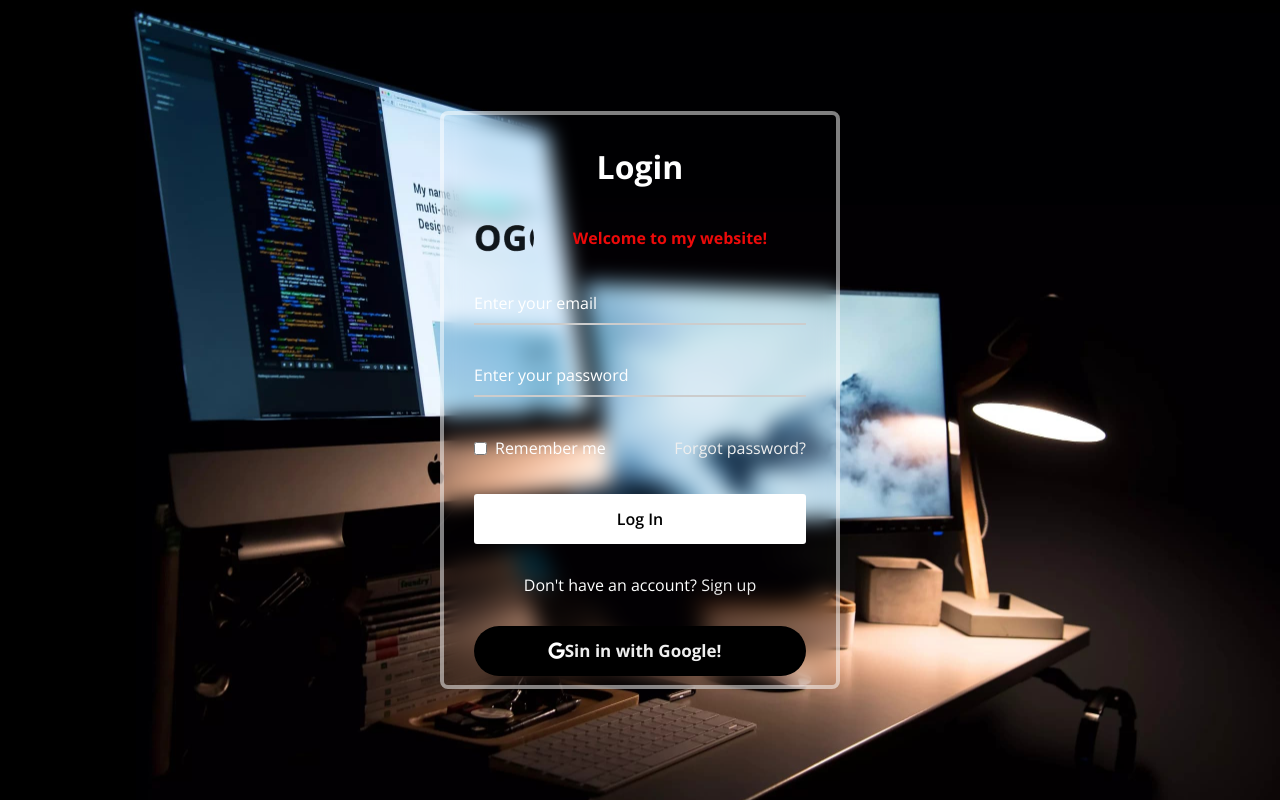
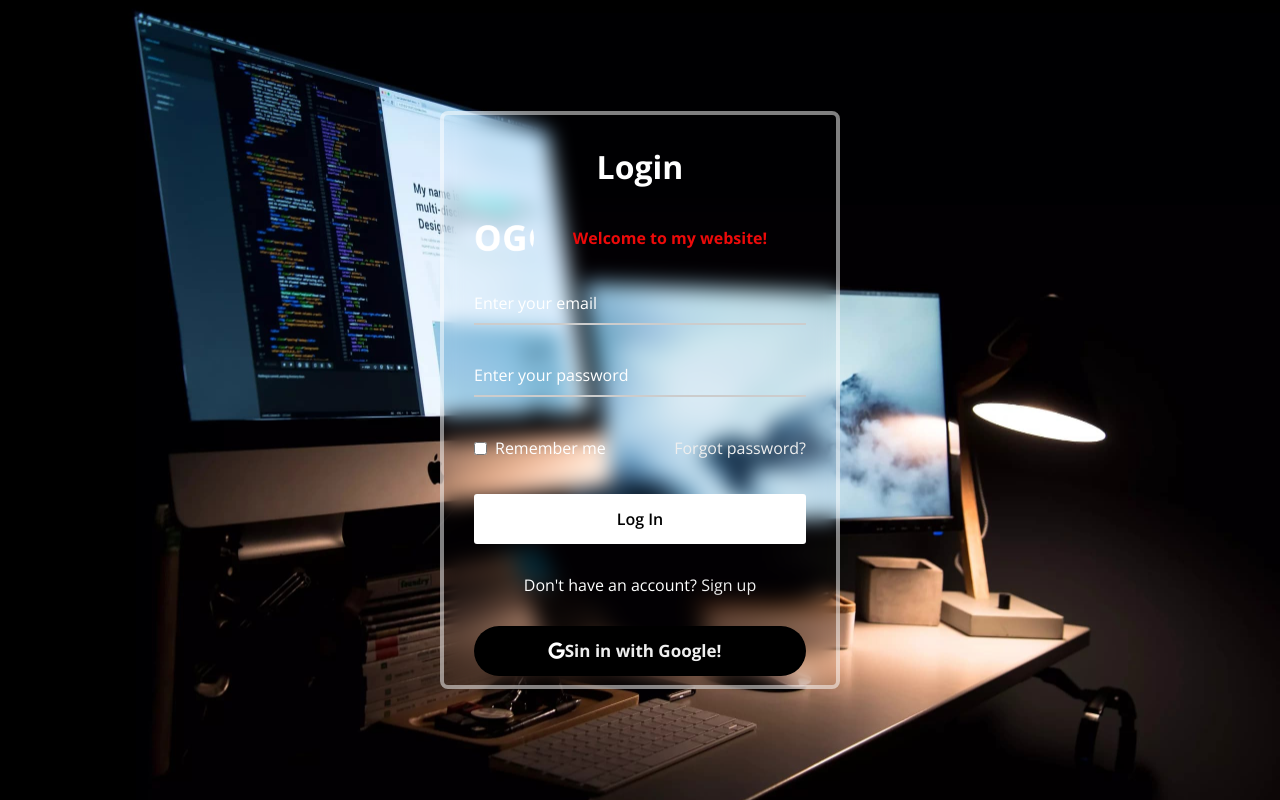
Before and after one commit to ELAAMARI-ELMAHDI/login, a plain HTML site: page index.html in a window 1280 px wide. Drawn offline with nearby package versions, Linux system fonts and the light colour scheme.

Commit message:
Update index.html

```diff
--- a/index.html
+++ b/index.html
@@ -18,7 +18,7 @@
           <h2>Login</h2>
           <div style="display: flex;flex-direction: row;">
 
-          <img class="logoor" src="logo.png" alt="">
+          <img class="logoor" src="logo-alt.png" alt="">
           <h4 style="color: rgb(237, 10, 10);width: 60%;margin: auto;">Welcome to my website!</h4></div>
 
             <div class="input-field">
```
